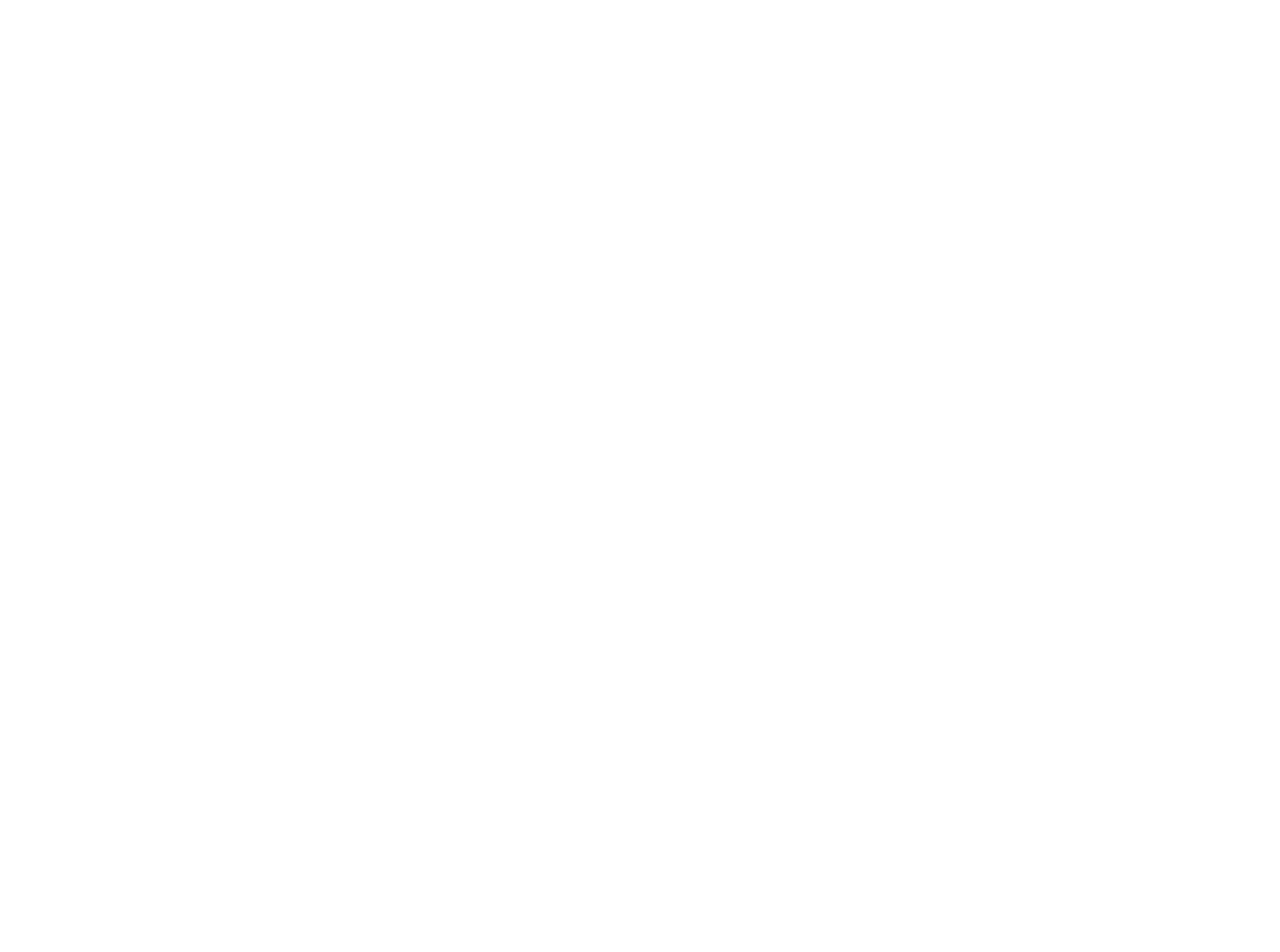
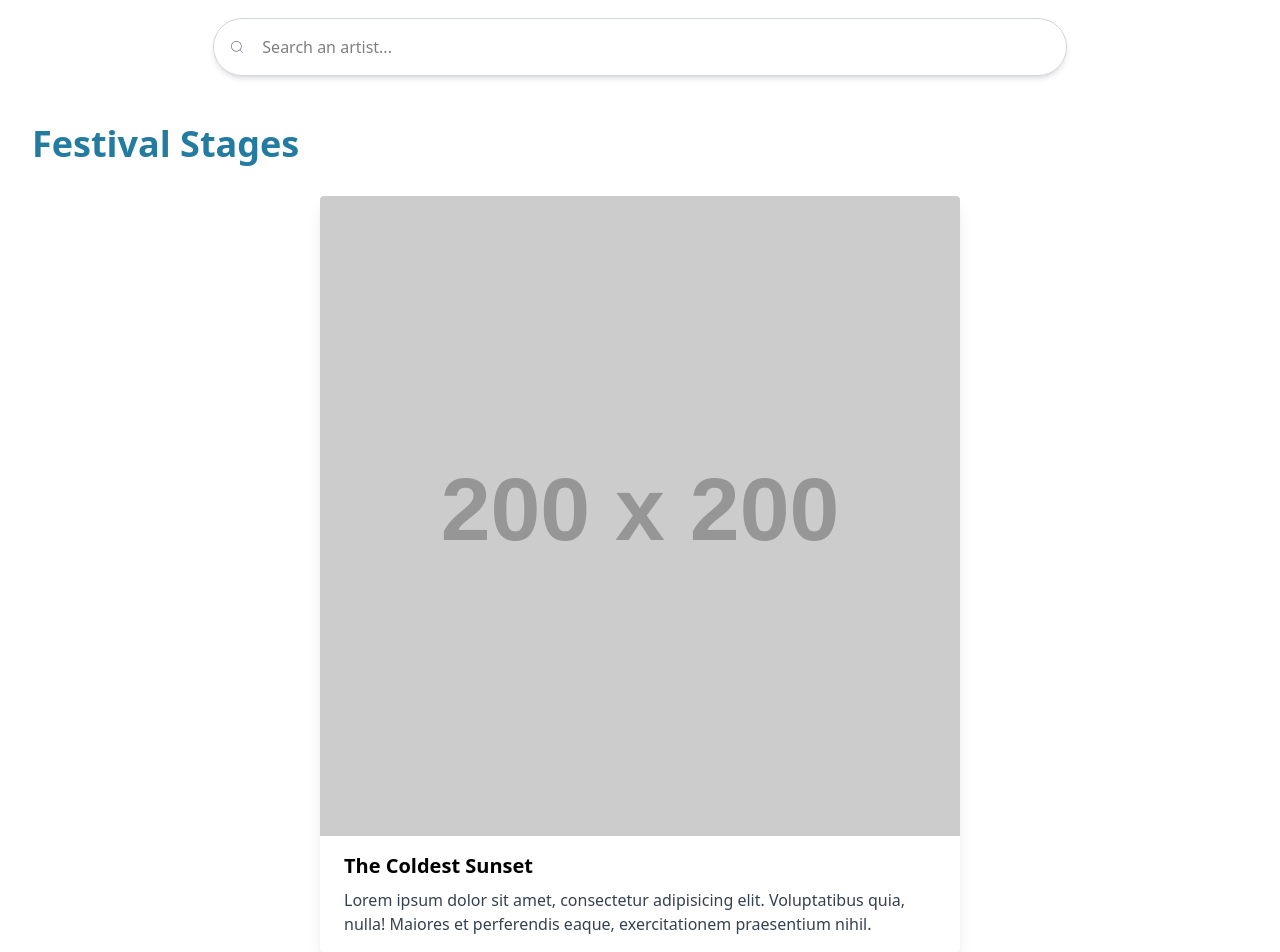
Before and after one commit to David-Schoots/Festival-app-lyou, a React (Vite) app in the folder festival-app/: page /home in a window 1280 px wide. Shown: the part 86-1038 px from the top of the page. Before the commit the page ends 800 px from the top, so only its background shows below. Built offline with nearby package versions, Linux system fonts and the light colour scheme.

Commit message:
added begin to frontend for the carousel cards

```diff
--- a/festival-app/src/Home.jsx
+++ b/festival-app/src/Home.jsx
@@ -1,4 +1,5 @@
 import { motion } from "framer-motion";
+import { CiSearch } from "react-icons/ci";
 
 function Home() {
   return (
@@ -11,7 +12,36 @@
         duration: 1,
       }}
     >
-     {/* searchbar */}
+      {/* Search bar for searching artist */}
+      <div className="flex items-center justify-center mt-4 mb-6">
+        <div className="relative w-8/12">
+          <span className="absolute left-4 top-1/2 transform -translate-y-1/2">
+            <CiSearch className="text-gray-500" />
+          </span>
+          <input
+            type="text"
+            placeholder="Search an artist..."
+            className="p-4 pl-12 border border-gray-300 rounded-4xl shadow-md w-full"
+          />
+        </div>
+      </div>
+
+      <h2 className="text-4xl text-[#247BA0] font-bold mt-12 ml-8 mb-8">
+        Festival Stages
+      </h2>
+      <div className="flex justify-center">
+        <div className="w-[50%] rounded overflow-hidden shadow-lg">
+          <img src="https://placehold.co/200x200" className="w-full" alt="" />
+          <div className="px-6 py-4">
+            <div className="font-bold text-xl mb-2">The Coldest Sunset</div>
+            <p className="text-gray-700 text-base">
+              Lorem ipsum dolor sit amet, consectetur adipisicing elit.
+              Voluptatibus quia, nulla! Maiores et perferendis eaque,
+              exercitationem praesentium nihil.
+            </p>
+          </div>
+        </div>
+      </div>
     </motion.div>
   );
 }
```
